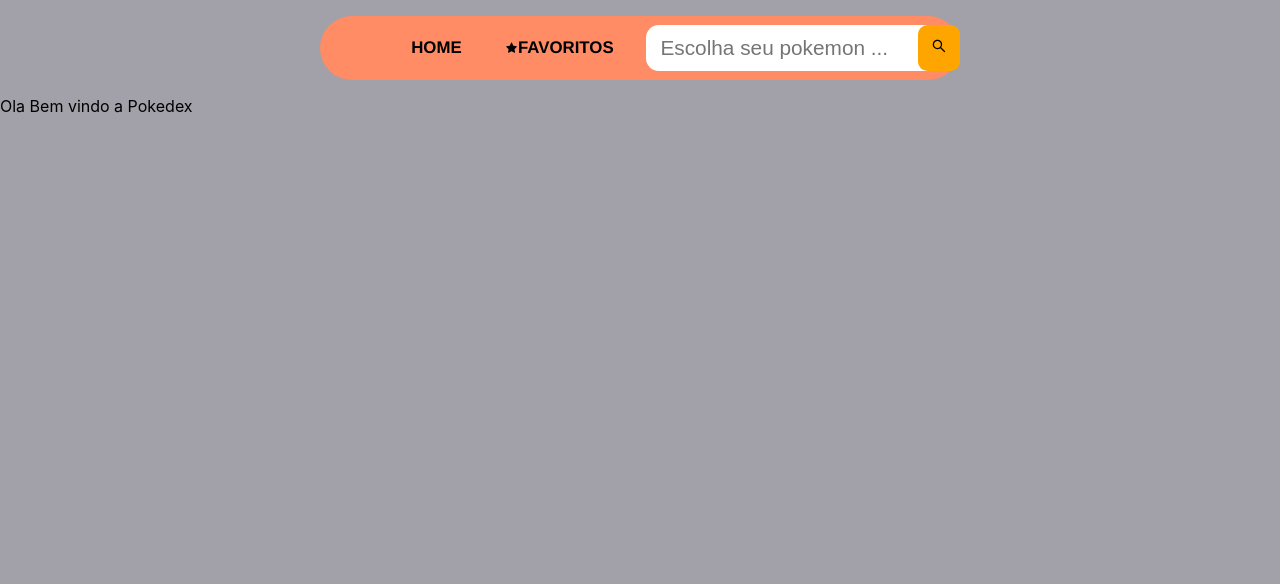
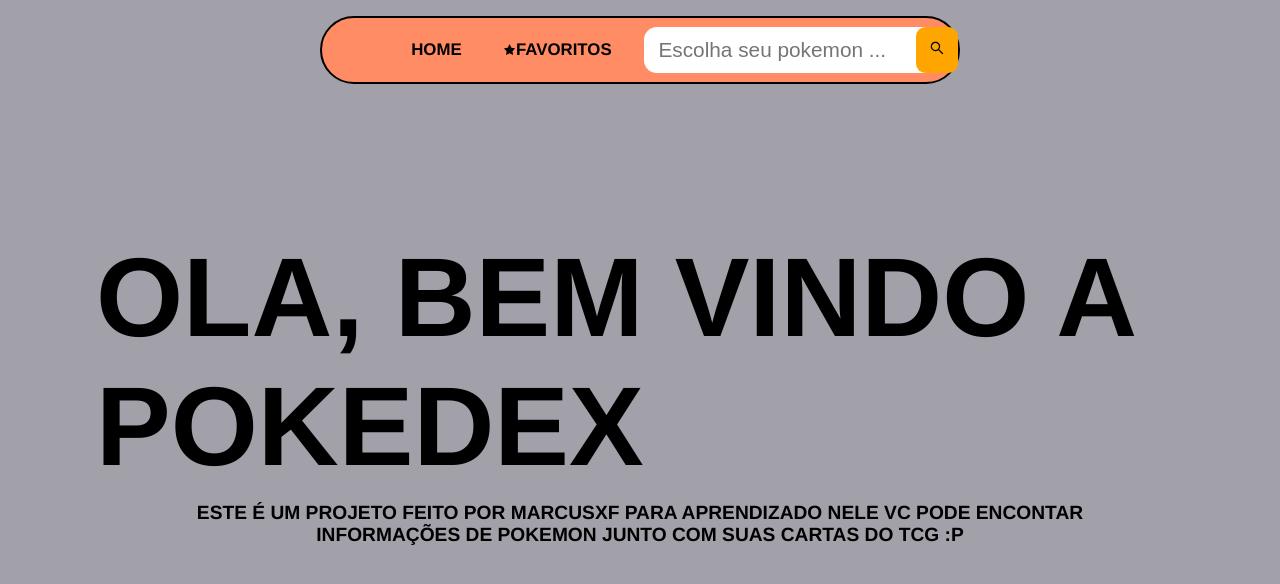
Before and after one commit to marcusvxf/Pokedex, a React (Create React App) app: page / in a window 1280 px wide. Shown: the top 584 px of the page. Built offline with nearby package versions, Linux system fonts and the light colour scheme; no server answers.

Commit message:
Criada a tela home

```diff
--- a/src/Pages/Home/index.jsx
+++ b/src/Pages/Home/index.jsx
@@ -1,12 +1,14 @@
 import React  from 'react';
+import { SubTitle,Title,Container } from './style';
 
 
 const Home = () =>{
 
     return(
-        <>
-        <p>Ola Bem vindo a Pokedex</p>
-        </>
+        <Container>
+        <Title>Ola, Bem vindo a Pokedex</Title>
+        <SubTitle>este é um projeto feito por Marcusxf para aprendizado nele vc pode encontar informações de pokemon junto com suas cartas do tcg :p</SubTitle>
+        </Container>
 
     )
 
--- a/src/Pages/Home/style.js
+++ b/src/Pages/Home/style.js
@@ -1,7 +1,30 @@
 import styled from "styled-components";
 
 
-export const Button = styled.button`
-    background-color: grey;
-    border-radius: 20px
+
+export const Title = styled.h1`
+    font-family: 'Helvetica Neue', sans-serif;
+    font-size:7rem;
+    text-transform:uppercase;
+
 `
+
+export const SubTitle = styled.h3`
+    font-family: 'Helvetica Neue', sans-serif;
+    font-size:1.2rem;
+    text-transform:uppercase;
+    margin:-4rem;
+    text-align:center;
+    width:60rem
+
+`
+
+export const Container = styled.div`
+    height:55vh;
+    padding:0 6rem 0 6rem;
+    display:flex;
+    flex-direction:column;
+    justify-content:center;
+
+    align-items:center;
+`
--- a/src/components/HeaderBar/style.js
+++ b/src/components/HeaderBar/style.js
@@ -10,6 +10,7 @@
     flex-direction:row;
     padding-left:5rem;
     margin: 0rem 25vw 1rem 25vw;
+    border: 2px solid black;
 
 
 `
```
